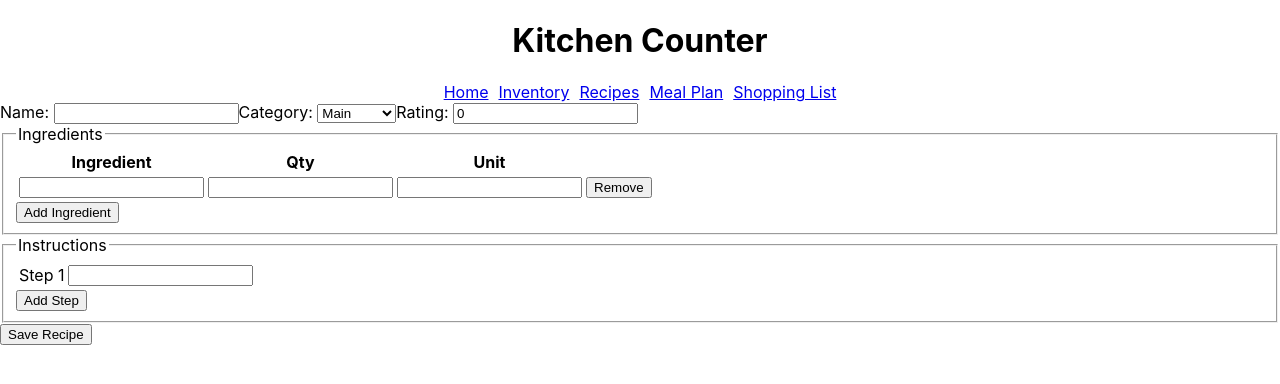
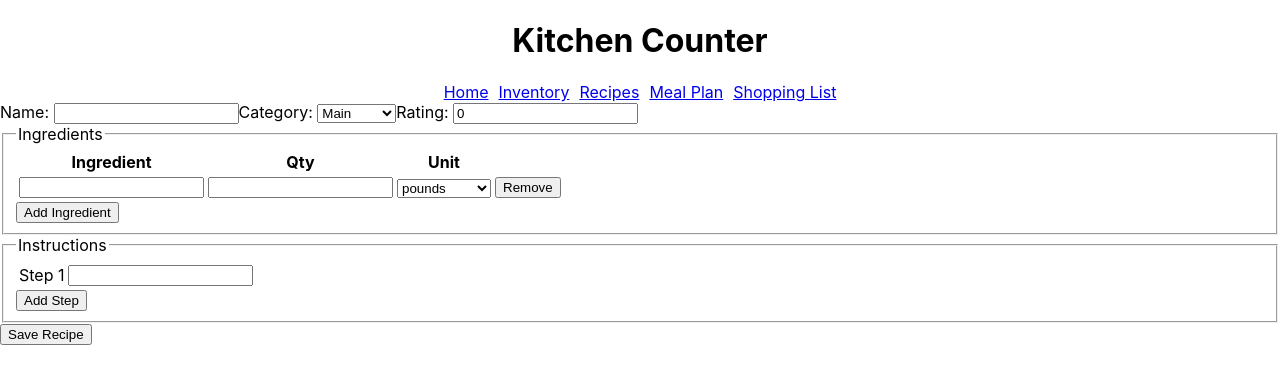
Before and after one commit to Leojanas/kitchen-counter, a React (Create React App) app: page /recipes-add in a window 1280 px wide. Shown: the top 384 px of the page. Built offline with nearby package versions, Linux system fonts and the light colour scheme; no server answers.

Commit message:
Bug fixes

```diff
--- a/src/AddItem/add-item.js
+++ b/src/AddItem/add-item.js
@@ -49,6 +49,7 @@ class AddItem extends Component {
                             <option value='pounds'>pounds</option>
                             <option value='ounces'>ounces</option>
                             <option value='gallons'>gallons</option>
+                            <option value='quarts'>quarts</option>
                             <option value='pints'>pints</option>
                             <option value='cups'>cups</option>
                             <option value='tablespoons'>tablespoons</option>
--- a/src/EditItem/edit-item.js
+++ b/src/EditItem/edit-item.js
@@ -43,6 +43,7 @@ class EditItem extends Component {
                             <option value='pounds'>pounds</option>
                             <option value='ounces'>ounces</option>
                             <option value='gallons'>gallons</option>
+                            <option value='quarts'>quarts</option>
                             <option value='pints'>pints</option>
                             <option value='cups'>cups</option>
                             <option value='tablespoons'>tablespoons</option>
--- a/src/EditRecipe/edit-recipe.js
+++ b/src/EditRecipe/edit-recipe.js
@@ -31,7 +31,7 @@ class EditRecipe extends Component {
         let emptyIngredient = {
             name: '',
             qty: 0,
-            unit: ''
+            unit: 'pounds'
         }
         let ingredients = this.state.recipe.ingredients;
         ingredients.push(emptyIngredient);
--- a/src/FormIngredient/form-ingredient.js
+++ b/src/FormIngredient/form-ingredient.js
@@ -21,7 +21,17 @@ class FormIngredient extends Component {
             <tr>
                 <td><input id={`ingredients-${this.props.number}-item_name`} value={this.props.item.item_name} onChange={this.props.handleUpdateIngredient}/></td>
                 <td><input id={`ingredients-${this.props.number}-qty`} value={this.props.item.qty} onChange={this.props.handleUpdateIngredient}/></td>
-                <td><input id={`ingredients-${this.props.number}-unit`} value={this.props.item.unit} onChange={this.props.handleUpdateIngredient}/></td>
+                <td><select name='unit' id={`ingredients-${this.props.number}-unit`} value={this.props.item.unit} onChange={this.props.handleUpdateIngredient}>
+                            <option value='pounds'>pounds</option>
+                            <option value='ounces'>ounces</option>
+                            <option value='gallons'>gallons</option>
+                            <option value='quarts'>quarts</option>
+                            <option value='pints'>pints</option>
+                            <option value='cups'>cups</option>
+                            <option value='tablespoons'>tablespoons</option>
+                            <option value='teaspoons'>teaspoons</option>
+                            <option value='each'>each</option>
+                        </select></td>
                  {buttons}
             </tr>
         )
--- a/src/InventoryItem/inventory-item.js
+++ b/src/InventoryItem/inventory-item.js
@@ -18,6 +18,9 @@ class InventoryItem extends Component {
         if(this.props.use === 'inventory'){
             buttons = (
             <>
+                <td><Link to={`/inventory/${this.props.item.id}`}>{this.props.item.item_name}</Link></td>
+                <td>{this.props.item.qty}</td>
+                <td>{this.props.item.unit}</td>
                 <td><button><Link to={`/inventory/${this.props.item.id}/edit`} >Edit</Link></button></td>
                 <td><button type='button' onClick={() => this.handleDeleteItem(this.props.item.id)}>Delete</button></td>
             </>
@@ -25,16 +28,25 @@ class InventoryItem extends Component {
         }else if(this.props.use === 'mealPlan'){
             buttons = (
                 <>
+                    <td>{this.props.item.item_name}</td>
+                    <td>{this.props.item.qty}</td>
+                    <td>{this.props.item.unit}</td>
                     <td><button type='button' onClick={() => this.props.handleRemoveItem(this.props.remove)}>Remove</button></td>
+                </>
+            )
+        }else if(this.props.use === 'shoppingList'){
+            buttons = (
+                <>
+                    <td>{this.props.item.item_name}</td>
+                    <td>{this.props.item.qty}</td>
+                    <td>{this.props.item.unit}</td>
                 </>
             )
         }
 
         return (
                 <tr>
-                    <td><Link to={`/inventory/${this.props.item.id}`}>{this.props.item.item_name}</Link></td>
-                    <td>{this.props.item.qty}</td>
-                    <td>{this.props.item.unit}</td>
+
                     {buttons}
 
                 </tr>
--- a/src/ShoppingList/shopping-list.js
+++ b/src/ShoppingList/shopping-list.js
@@ -3,17 +3,6 @@ import InventoryItem from '../InventoryItem/inventory-item';
 import config from '../config';
 
 class ShoppingList extends Component {
-handleClearShoppingList = () => {
-    fetch(config.API_ENDPOINT + '/api/shopping-list', {
-        method: 'DELETE'
-    })
-    .then(res => {
-        if(!res.ok){
-            console.log(res)
-        }
-        this.props.handleUpdateShoppingList();
-    })
-}
 handleUseShoppingList = () => {
     let items = this.props.shoppingList;
 fetch(config.API_ENDPOINT + '/api/inventory', {
@@ -57,8 +46,7 @@ render() {
                 </tbody>
             </table>
             <div>
-                <button type='button' onClick={this.handleClearShoppingList}>Clear Shopping List</button>
-                <button type='button' onClick={this.handleUseShoppingList}>Use Shopping List (Add to Inventory)</button>
+                <button type='button' onClick={this.handleUseShoppingList}>Complete Shopping</button>
             </div>
         </section>
     )
```
